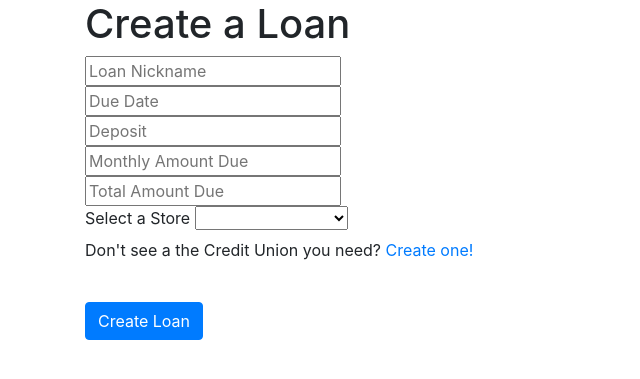
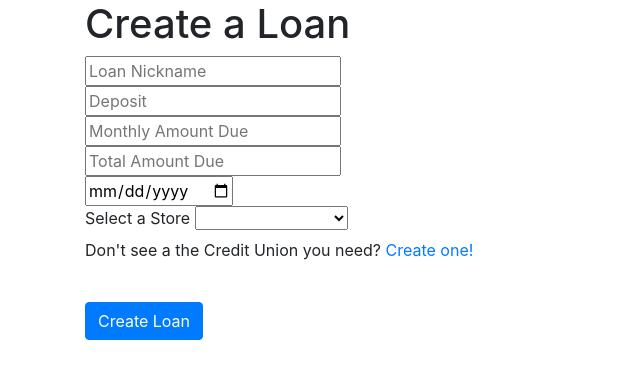
Before and after one commit to TClaypool00/ExpenseTracker-Python, a Django app: page /loan/create/ in a window 1280 px wide. Shown: the part 56-435 px from the top of the page, without its empty margins (0-640 px from the left). Run offline with Django 3.2, Linux system fonts and the light colour scheme; the visitor is signed in with stand-in values (Sample User, id 1); data that the repository does not hold is empty; some libraries are stand-ins or nearby versions.

Commit message:
Changed date from text to date input

```diff
--- a/bills/templates/create_bill.html
+++ b/bills/templates/create_bill.html
@@ -11,6 +11,8 @@ Create a bill
 <form method="post" class="form-group">
     {% csrf_token %}
     {{form|crispy}}
+    <input type="date" name="dueDate" />
+    <br />
     <label for="stores">Select a Store</label>
     <select name="storeList" id="stores">
         {% if stores is not None %}
--- a/bills/views.py
+++ b/bills/views.py
@@ -5,6 +5,7 @@ from api.stores import StoreApi as stores
 from django.contrib.auth.decorators import login_required
 from api.budgets import BudgetApi
 from api.api import Api
+from datetime import date
 
 @login_required()
 def create(request):
@@ -17,12 +18,12 @@ def create(request):
         form = CreateBillForm(request.POST)
         if form.is_valid():
             bill_name = form.cleaned_data['bill_name']
-            bill_date = form.cleaned_data['bill_date']
+            bill_date = request.POST.get('dueDate', date.today())
             bill_price = form.cleaned_data['bill_price']
             is_late = form.cleaned_data['is_late']
             store_id = request.POST.get('storeList', 1)
 
-            api.create_bill(request, bill_name, bill_date, bill_price, is_late, store_id, user_id)
+            api.create_bill(request, bill_name, str(bill_date), bill_price, is_late, store_id, user_id)
             if user_budget is not None:
                 BudgetApi.update_budget(Api,user_id, 'budget.savingsMoney', 'budget.budgetId')
 
--- a/forms.py
+++ b/forms.py
@@ -25,14 +25,12 @@ class LoginForm(AuthenticationForm):
 
 class CreateBillForm(forms.Form):
     bill_name = forms.CharField(widget=TextInput(attrs={'placeholder': 'Bill Nickname'}), label=False)
-    bill_date = forms.CharField(widget=TextInput(attrs=DUE_DATE), label=False)
     bill_price = forms.FloatField(widget=NumberInput(attrs={'placeholder': 'Price of Bill'}), label=False)
     is_late = forms.BooleanField(required=False, widget=HiddenInput)
 
 
 class CreateLoanForm(forms.Form):
     loan_name = forms.CharField(widget=TextInput(attrs={'placeholder' : 'Loan Nickname'}), label=False)
-    due_date = forms.CharField(widget=TextInput(attrs=DUE_DATE), label=False)
     deposit = forms.FloatField(widget=NumberInput(attrs={'placeholder': 'Deposit'}), label=False)
     monthly_amt_due = forms.FloatField(widget=NumberInput(attrs={'placeholder': 'Monthly Amount Due'}), label=False)
     total_amt_due = forms.FloatField(widget=NumberInput(attrs={'placeholder': 'Total Amount Due'}), label=False)
@@ -57,5 +55,4 @@ class CreateMiscForm(forms.Form):
 
 class CreateSubForm(forms.Form):
     sub_name = forms.CharField(widget=TextInput(attrs={'placeholder' : 'Name'}), label=False)
-    due_date = forms.CharField(widget=TextInput(attrs=DUE_DATE), label=False)
     price = forms.FloatField(widget=NumberInput(attrs={'placeholder' : 'Price'}), label=False)
--- a/loan/templates/create_loan.html
+++ b/loan/templates/create_loan.html
@@ -11,6 +11,8 @@ Create a loan
 <form method="post" class="form-group">
     {% csrf_token %}
     {{form|crispy}}
+    <input type="date" name="dueDate" />
+    <br />
     <label for="stores">Select a Store</label>
     <select name="storeList" id="stores">
         {% if stores is not None %}
--- a/loan/views.py
+++ b/loan/views.py
@@ -5,6 +5,7 @@ from api import stores, loan
 from forms import CreateLoanForm
 from api.budgets import BudgetApi
 from api.api import Api
+from datetime import date
 
 @login_required()
 def create(request):
@@ -17,13 +18,13 @@ def create(request):
         form = CreateLoanForm(request.POST)
         if form.is_valid():
             loan_name = form.cleaned_data['loan_name']
-            due_date = form.cleaned_data['due_date']
+            due_date = request.POST.get('duDate', date.today())
             deposit = form.cleaned_data['deposit']
             monthly_amt_due = form.cleaned_data['monthly_amt_due']
             total_amt_due = form.cleaned_data['total_amt_due']
             store_id = request.POST.get('storeList', 1)
 
-            loan.LoanApi.create_loan(loan.LoanApi, loan_name, due_date, monthly_amt_due, deposit, total_amt_due, store_id, user_id)
+            loan.LoanApi.create_loan(loan.LoanApi, loan_name, str(due_date), monthly_amt_due, deposit, total_amt_due, store_id, user_id)
             if user_budget is not None:
                 BudgetApi.update_budget(Api, user_id, 'budget.savingsMoney', 'budget.budgetId')
 
--- a/subscription/templates/create_sub.html
+++ b/subscription/templates/create_sub.html
@@ -11,6 +11,8 @@ Create a Subscription
 <form method="post" class="form-group">
     {% csrf_token %}
     {{form|crispy}}
+    <input type="date" name="dueDate" />
+    <br />
     <label for="stores">Select a Store</label>
     <select name="storeList" id="stores">
         {% if stores is not None %}
--- a/subscription/views.py
+++ b/subscription/views.py
@@ -5,6 +5,7 @@ from api.stores import StoreApi as stores
 from django.contrib.auth.decorators import login_required
 from api.budgets import BudgetApi
 from api.api import Api
+from datetime import date
 
 @login_required()
 def create(request):
@@ -17,7 +18,7 @@ def create(request):
         form = CreateSubForm(request.POST)
         if form.is_valid():
             sub_name = form.cleaned_data['sub_name']
-            due_date = form.cleaned_data['due_date']
+            due_date = request.POST.get('dueDate', date.today())
             price = form.cleaned_data['price']
             store_id = request.POST.get('storeList', 1)
 
```
